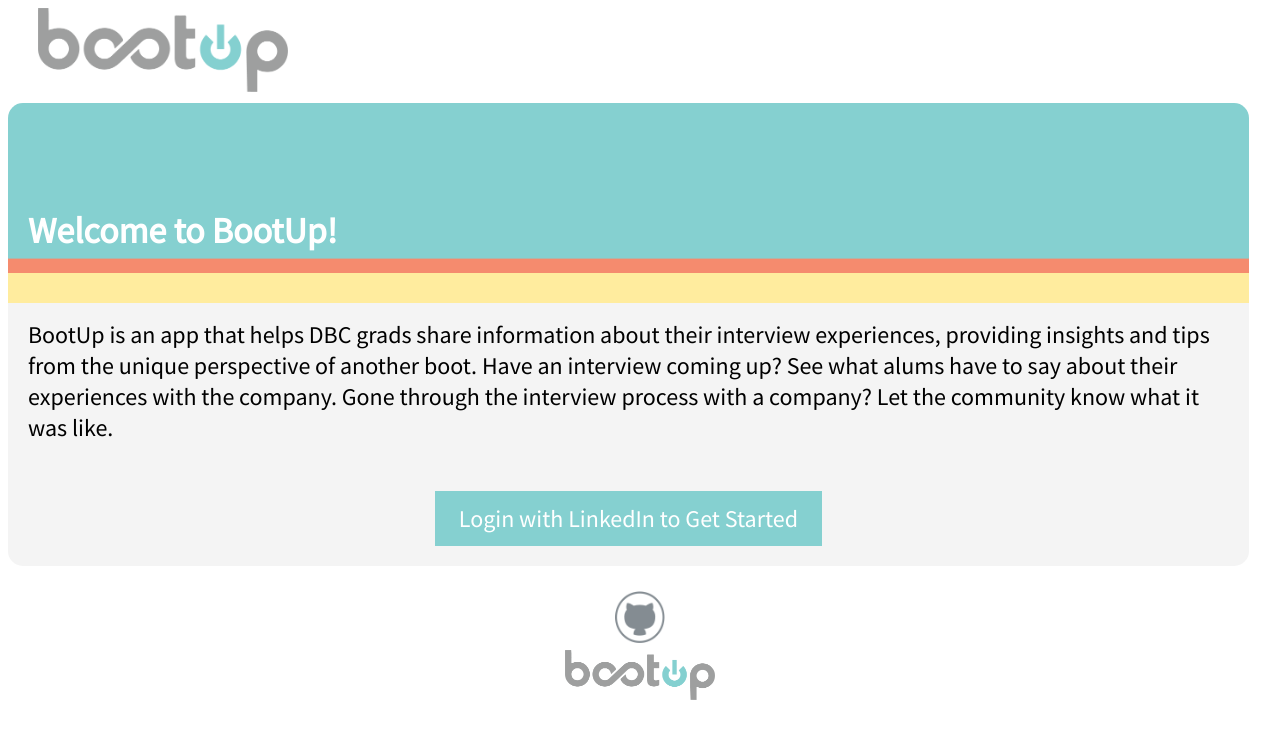
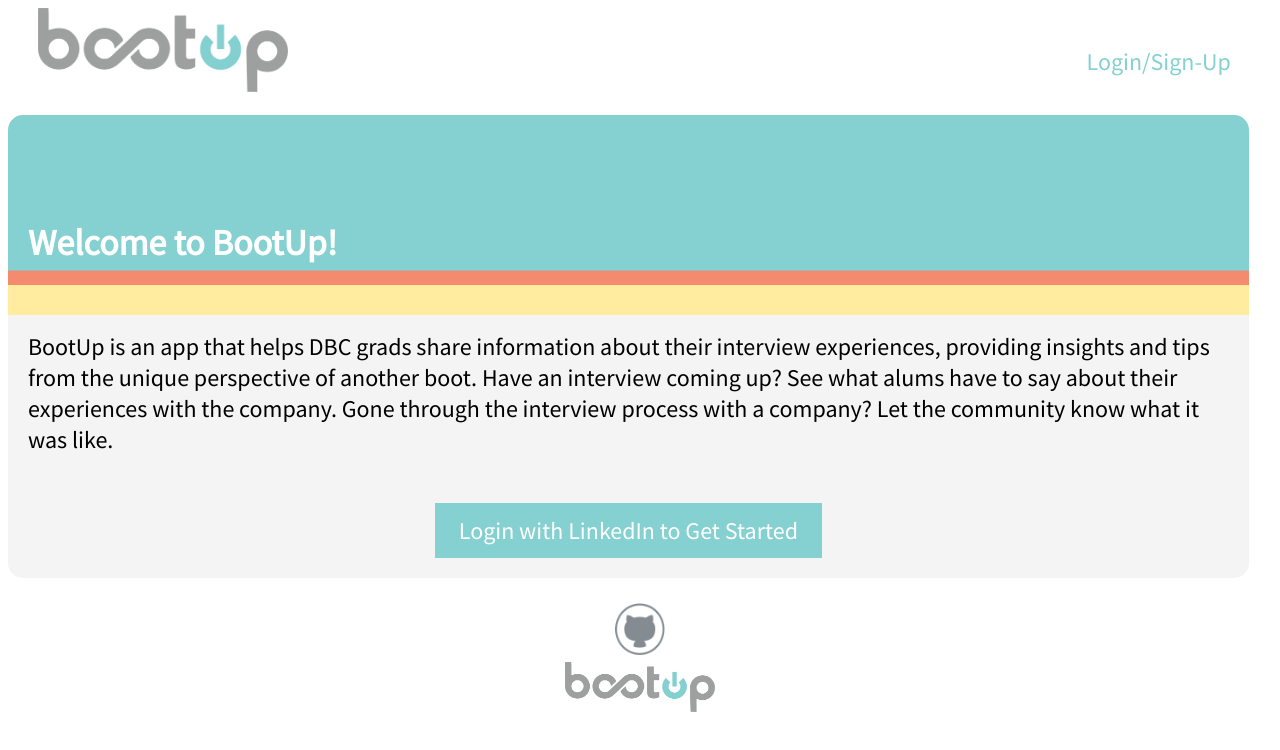
Before and after one commit to mayjawdat/BootUp-REACT-FrontEnd, a React (Create React App) app: page / in a window 1280 px wide. Shown: the top 750 px of the page. Built offline with nearby package versions, Linux system fonts and the light colour scheme; no server answers.

Commit message:
Add restrictions to Header on HomePage.

```diff
--- a/src/Components/Header.js
+++ b/src/Components/Header.js
@@ -9,6 +9,7 @@
           <div><Link to="/interviews"><img id="logo" src={BootUpLogo2} /></Link></div>
         <nav>
           <ul id="links">
+            {!this.props.current_user && <li><a href="/">Login/Sign-Up</a></li>}
             {this.props.current_user && <li><Link to={`/users/${this.props.current_user.id}`}>{`${this.props.current_user.name}`}</Link></li>}
             {this.props.current_user && <li><Link to="/companies">Companies</Link></li>}
             {this.props.current_user && <li><Link to="/">Resources</Link></li>}
```
